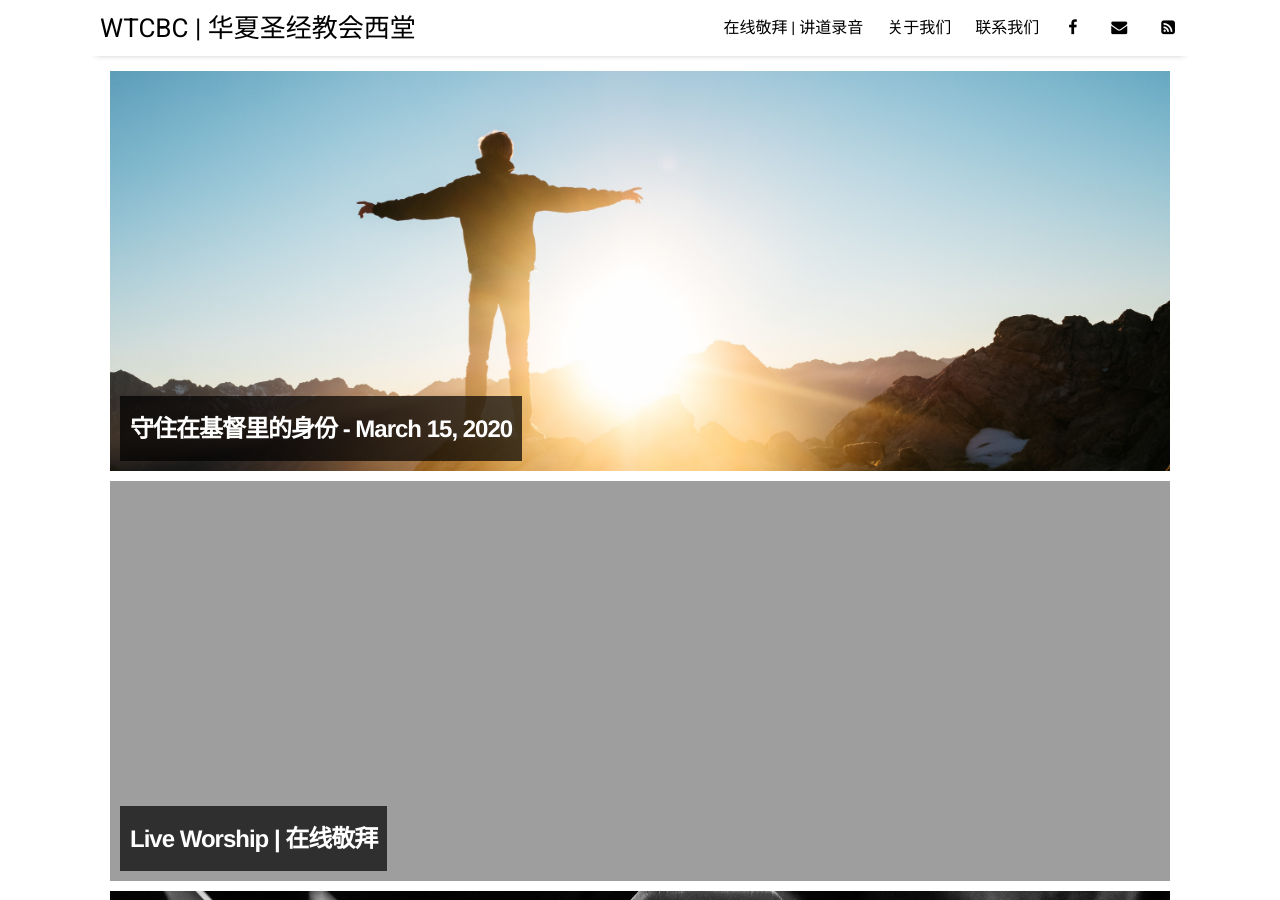
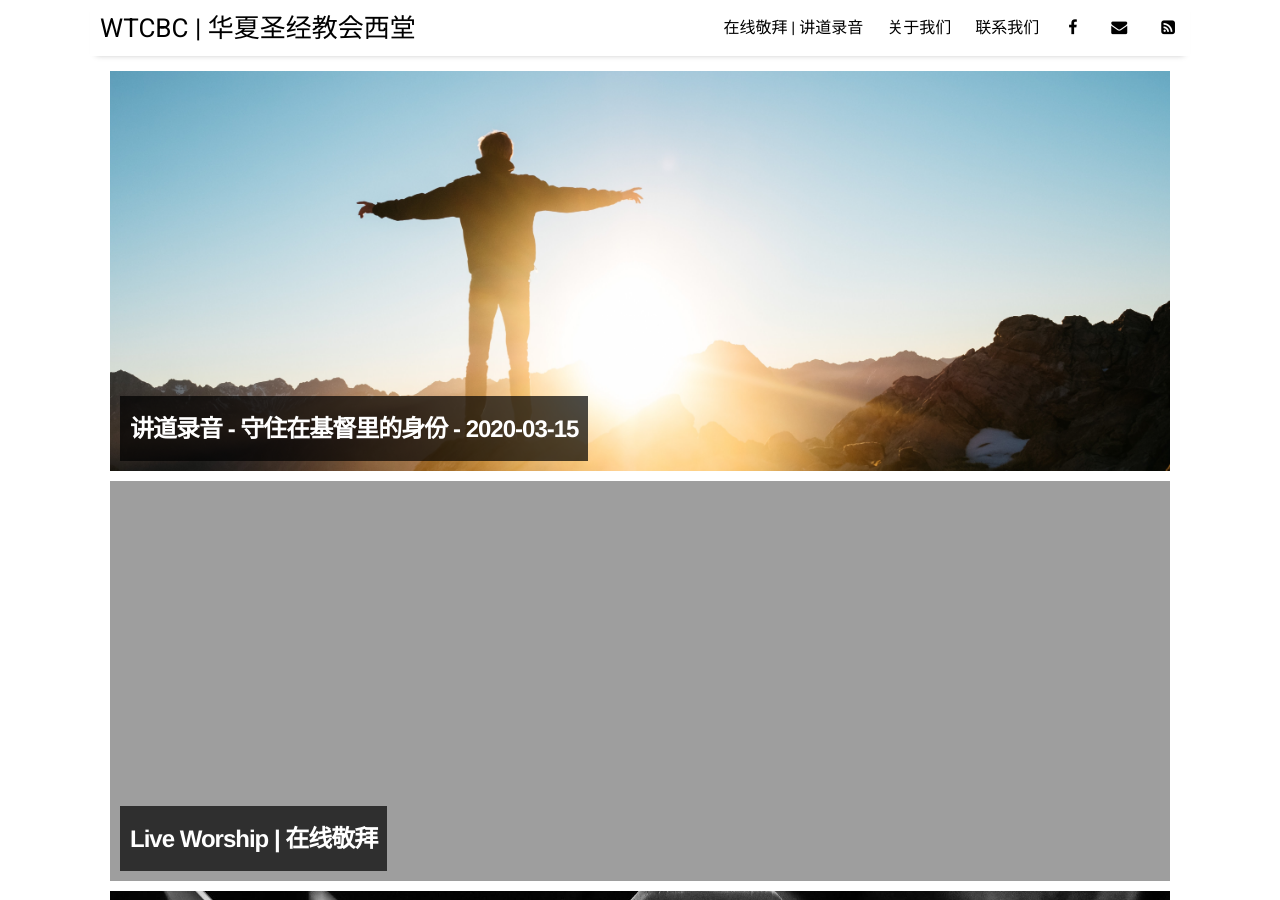
Before and after one commit to wtcbc/wtcbc.github.io, a Jekyll site: the page built from index.html, in a window 1280 px wide and 900 px high. Built offline with Jekyll 4.4.1, drawn with Linux system fonts in a browser that asks for light colours; nearby versions of some CDN libraries; the list of posts is cut into pages by our own code.

Commit message:
fix name format for sermon

```diff
--- a/_posts/2020-03-15-id-in-jesus.md
+++ b/_posts/2020-03-15-id-in-jesus.md
@@ -1,6 +1,6 @@
 ---
 layout: post
-title: "守住在基督里的身份 - March 15, 2020"
+title: "讲道录音 - 守住在基督里的身份 - 2020-03-15"
 author: "WTCBC"
 categories: live
 tags: [live, streaming, 2020]
```
Also changed, not shown: 3 other files.
